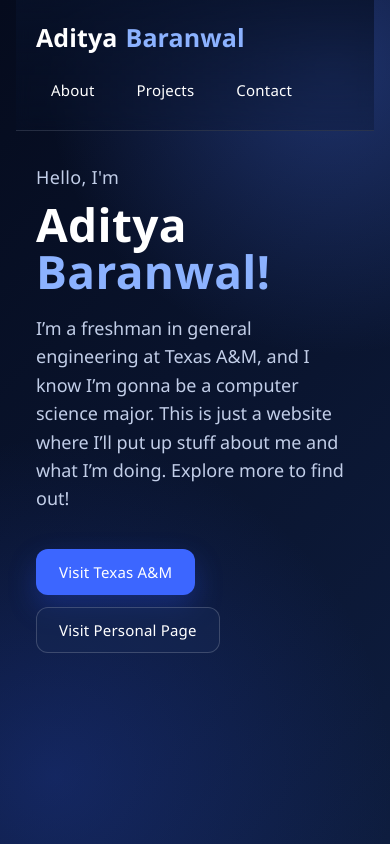
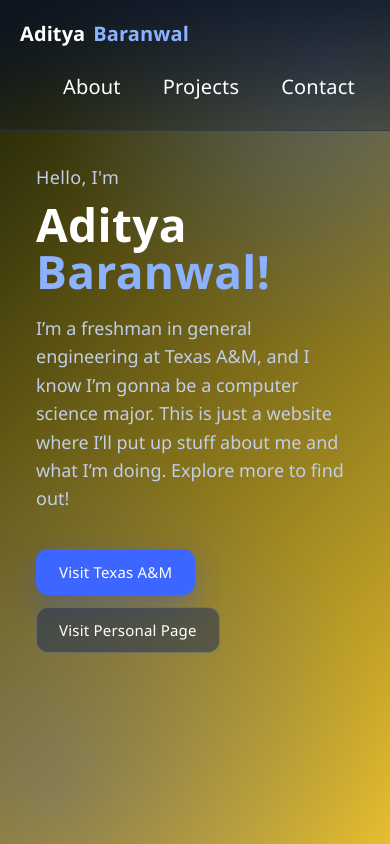
Before and after one commit to adibaranwal21/adityas_portfolio, a website built with Vite: page aditya-portfolio/index.html in a window 390 px wide. Built offline with nearby package versions, Linux system fonts and the light colour scheme.

Commit message:
Updated CSS styles to enhance layout and design, including new background colors, improved navbar structure, and adjustments to typography for better visual consistency and responsiveness.

```diff
--- a/aditya-portfolio/src/style.css
+++ b/aditya-portfolio/src/style.css
@@ -1,6 +1,6 @@
 :root {
-  --bg-main: #050b1d;
-  --bg-overlay: #0e1d3f;
+  --bg-main: #171d05;
+  --bg-overlay: #e6be2e;
   --bg-overlay-soft: rgba(22, 40, 84, 0.5);
   --text-main: #ffffff;
   --text-muted: #c2cee8;
@@ -32,23 +32,35 @@ body {
 
 #app {
   min-height: 100svh;
+  width: 100%;
+  padding: 0;
+}
+
+.site {
+  width: 100%;
+  min-height: 100svh;
   display: flex;
-  justify-content: center;
-  padding: 0 16px;
+  flex-direction: column;
 }
 
 .page-shell {
   width: 100%;
   max-width: 1440px;
+  margin-inline: auto;
+  padding: 0 16px;
   position: relative;
+  flex: 1;
+  display: flex;
+  flex-direction: column;
 }
 
 .navbar {
   width: 100%;
-  height: 80px;
+  min-height: 80px;
   display: flex;
   align-items: center;
   justify-content: space-between;
+  gap: 24px;
   padding: 0 48px;
   border-bottom: 1px solid var(--line-soft);
   background: linear-gradient(180deg, rgba(8, 18, 42, 0.78), rgba(8, 18, 42, 0.3));
@@ -58,11 +70,19 @@ body {
 .brand-link {
   text-decoration: none;
   color: var(--text-main);
-  font-size: 25px;
+  font-size: 20px;
   font-weight: 600;
   letter-spacing: 0.1px;
   display: inline-flex;
+  align-items: center;
   gap: 8px;
+  flex-shrink: 0;
+}
+
+.brand-link:focus-visible {
+  outline: 2px solid var(--text-main);
+  outline-offset: 3px;
+  border-radius: 2px;
 }
 
 .name-primary {
@@ -77,11 +97,12 @@ body {
   display: flex;
   align-items: center;
   gap: 12px;
+  flex-shrink: 0;
 }
 
 .nav-links a {
   color: var(--text-main);
-  font-size: 15px;
+  font-size: 20px;
   font-weight: 500;
   letter-spacing: 0.2px;
   text-decoration: none;
@@ -89,11 +110,6 @@ body {
   border-radius: 10px;
   border: 1px solid transparent;
   transition: opacity 0.2s ease, background 0.2s ease, border-color 0.2s ease;
-}
-
-.nav-links a[aria-current='page'] {
-  background: var(--nav-active);
-  border-color: var(--line-soft);
 }
 
 .nav-links a:hover {
@@ -185,9 +201,14 @@ h1 {
   .navbar {
     height: auto;
     padding: 20px;
-    align-items: flex-start;
+    align-items: stretch;
     flex-direction: column;
     gap: 16px;
+  }
+
+  .nav-links {
+    flex-wrap: wrap;
+    justify-content: flex-end;
   }
 
   .hero-section {
```
